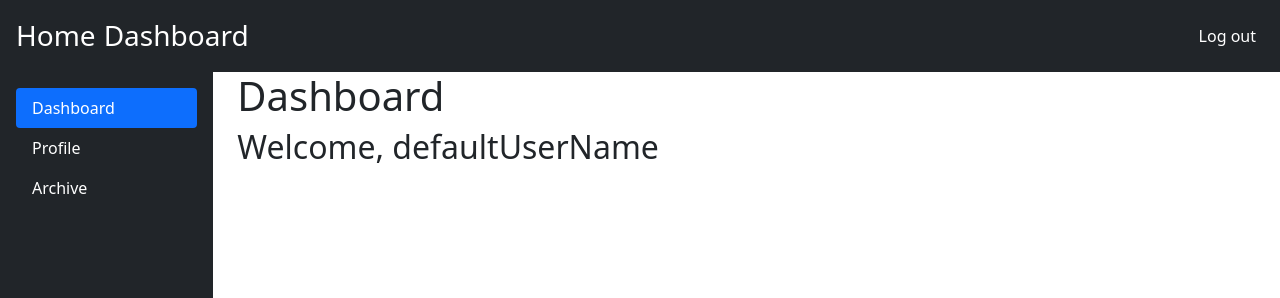
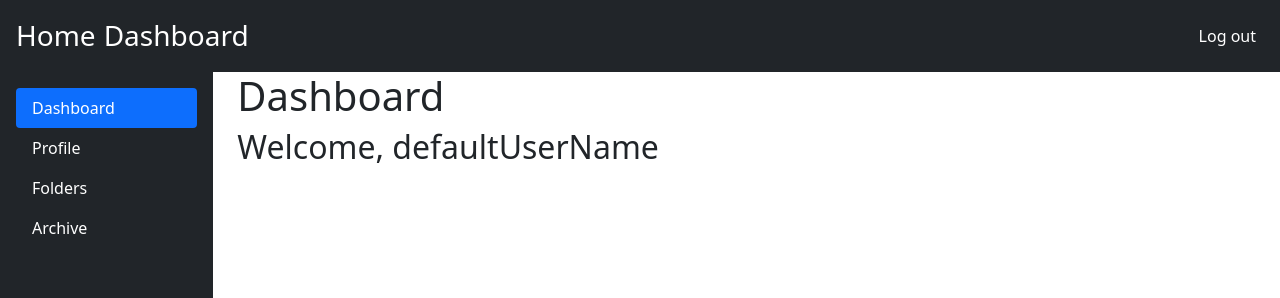
Before and after one commit to unes-es/Archive-Manager, a React (Create React App) app: page /dashboard in a window 1280 px wide. Both pictures are taken after typing "name@example.com", "Sample123" into the empty fields and a click on the button "Sign in". Shown: the top 298 px of the page. Built offline with nearby package versions, Linux system fonts and the light colour scheme; the HTML template or start-up script is replaced by a standard one.

Commit message:
added folders and archives to navbar + added react-bootstrap

```diff
--- a/package.json
+++ b/package.json
@@ -6,8 +6,9 @@
     "@testing-library/jest-dom": "^5.14.1",
     "@testing-library/react": "^11.2.7",
     "@testing-library/user-event": "^12.8.3",
-    "bootstrap": "^5.1.0",
+    "bootstrap": "^5.1.1",
     "react": "^17.0.2",
+    "react-bootstrap": "^2.0.0-rc.0",
     "react-dom": "^17.0.2",
     "react-router-dom": "^5.2.0",
     "react-scripts": "^4.0.3",
--- /dev/null
+++ b/src/Archive.js
@@ -0,0 +1,11 @@
+import React, { Component } from "react";
+
+export default class Archive extends Component {
+  constructor(props) {
+    super(props);
+  }
+
+  render() {
+    return <></>;
+  }
+}
--- a/src/DashboardRouter.js
+++ b/src/DashboardRouter.js
@@ -1,5 +1,7 @@
 import React from "react";
 import { useParams } from "react-router-dom";
+import Archive from "./Archive";
+import Folders from "./Folders";
 import Profile from "./Profile";
 
 export default function DashboardRouter() {
@@ -8,6 +10,12 @@ export default function DashboardRouter() {
     case "profile":
       return <Profile />;
       break;
+    case "folders":
+      return <Folders />;
+      break;
+    case "archive":
+      return <Archive />;
+      break;
     default:
       return <div>{page}</div>;
   }
--- a/src/DashboardSideBar.js
+++ b/src/DashboardSideBar.js
@@ -29,6 +29,15 @@ export default function DashboardSideBar() {
             <NavLink
               className="text-white nav-link"
               activeClassName="active"
+              to="/dashboard/folders"
+            >
+              Folders
+            </NavLink>
+          </li>
+          <li className="nav-item">
+            <NavLink
+              className="text-white nav-link"
+              activeClassName="active"
               to="/dashboard/archive"
             >
               Archive
```
Also changed, not shown: 1 other file (tests, documents, lock files or other folders).
